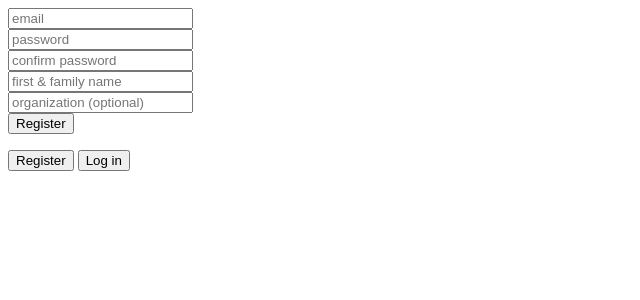
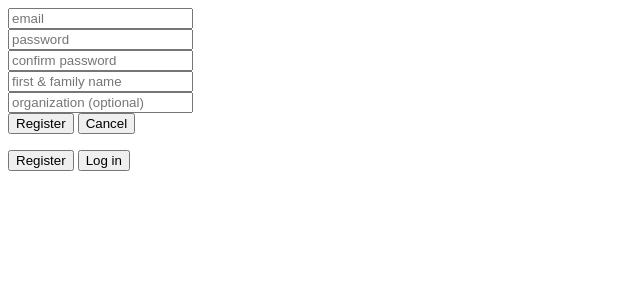
Before and after one commit to EricLScace/All-the-Matrices-front-end, a Node project: template assets/templates/registerForm.handlebars in a window 1280 px wide. Shown: the top 300 px of the page, without its empty margins (0-640 px from the left). Run offline with Node 20 templates, Linux system fonts and the light colour scheme; the template is opened without the code that fills it, so the values that code supplies are empty.

Commit message:
Add Cancel buttons to register & log-in forms
Why:
* Click cancel to go back to “public” status with matrix form visible

What:
* Add buttons to forms

Editorials: none

Tested: OK

Consequences: Does not actually cancel yet.

Reference #107

```diff
--- a/assets/templates/logInForm.handlebars
+++ b/assets/templates/logInForm.handlebars
@@ -6,6 +6,7 @@
       <input type='password' name='password' placeholder='password'>
       <br>
       <input id='log-in-submit' type='submit' name='submit' value='Log in'>
+      <input id='cancel-request' type='button' value='Cancel'>
   </form>
 </div>
 
--- a/assets/templates/registerForm.handlebars
+++ b/assets/templates/registerForm.handlebars
@@ -15,6 +15,7 @@
         name='credentials[organization]' placeholder='organization (optional)'>
       <br>
       <input id='register-submit' type='submit' name='submit' value='Register'>
+      <input id='cancel-request' type='button' value='Cancel'>
   </form>
 </div>
 
```
